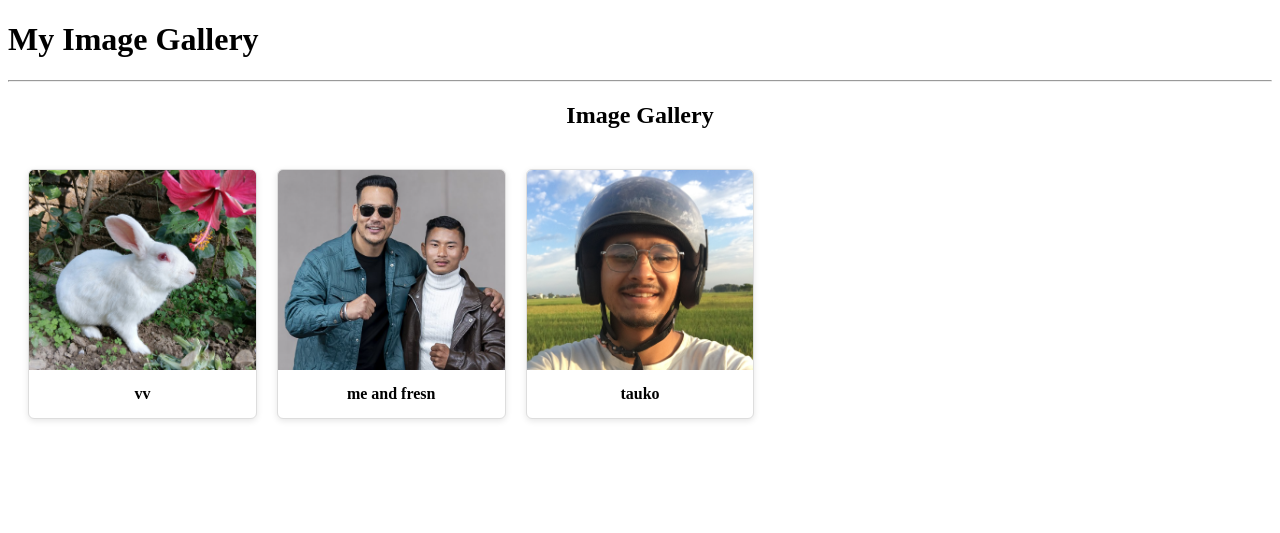
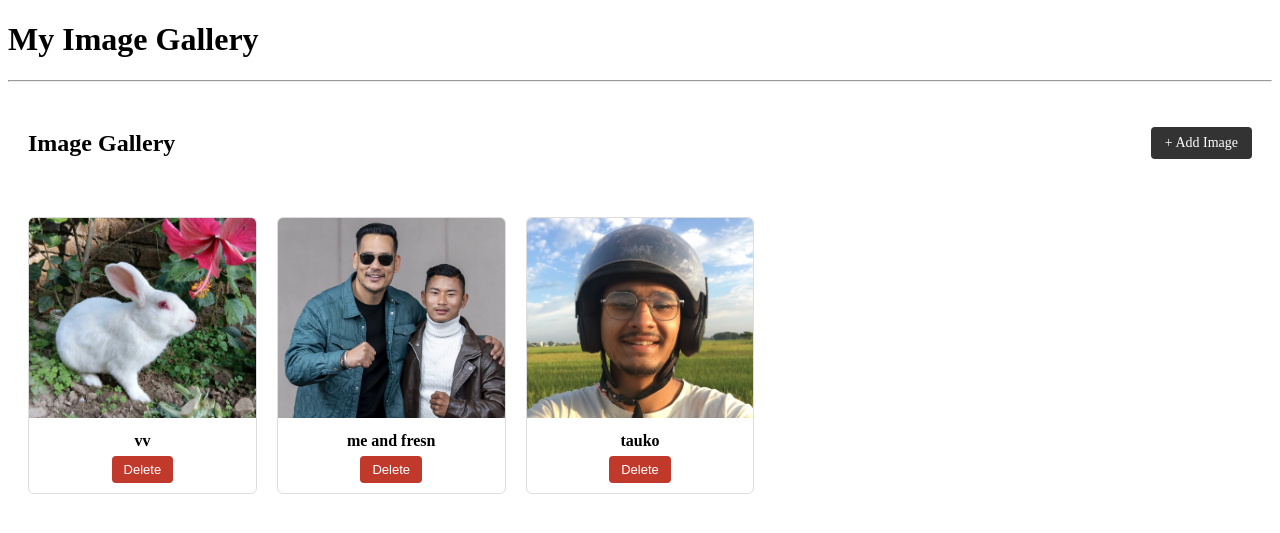
Before and after one commit to parashac/Django-based-Image_Gallery, a Django app: page / in a window 1280 px wide. Shown: the top 533 px of the page. Run offline with Django 5.2, Linux system fonts and the light colour scheme; data comes from the database, SQL or seed files in the repository; both versions use the stored data as it was after the commit.

Commit message:
upload and delete

```diff
--- a/gallery_app/urls.py
+++ b/gallery_app/urls.py
@@ -2,4 +2,6 @@ from gallery_app import views
 from django.urls import path
 urlpatterns =[
     path("",views.gallery,name="gallery"),
+    path('upload/', views.upload_image, name='upload_image'),
+    path('delete/<int:id>/', views.delete_image, name='delete_image'),
 ]
--- a/gallery_app/views.py
+++ b/gallery_app/views.py
@@ -15,3 +15,14 @@ def upload_image(request):
             return redirect('gallery')
 
     return render(request, 'upload.html')
+from django.shortcuts import redirect
+from .models import Image
+
+def delete_image(request, id):
+    image = Image.objects.filter(id=id)
+
+    if request.method == "POST":
+        image.delete()
+        return redirect("gallery")
+
+    return redirect("gallery")
--- a/templates/gallery.html
+++ b/templates/gallery.html
@@ -1,6 +1,4 @@
 {% extends "base.html" %}
-
-{% block title %}Gallery{% endblock %}
 
 {% block content %}
 
@@ -17,39 +15,74 @@
     border-radius: 6px;
     overflow: hidden;
     background: #fff;
-    box-shadow: 0 2px 6px rgba(0,0,0,0.1);
 }
 
 .gallery-card img {
     width: 100%;
     height: 200px;
-    object-fit: cover; /* IMPORTANT */
-    display: block;
+    object-fit: cover;
 }
 
-.gallery-card .info {
+.gallery-info {
     padding: 10px;
     text-align: center;
 }
 
-.gallery-card .info h4 {
-    margin: 5px 0;
-    font-size: 16px;
+.delete-btn {
+    margin-top: 6px;
+    padding: 6px 12px;
+    background: #c0392b;
+    color: #fff;
+    border: none;
+    border-radius: 4px;
+    font-size: 13px;
+    cursor: pointer;
+}
+
+.delete-btn:hover {
+    background: #a93226;
+}
+
+.top-bar {
+    display: flex;
+    justify-content: space-between;
+    align-items: center;
+    padding: 20px;
+}
+
+.add-btn {
+    padding: 8px 14px;
+    background: #333;
+    color: #fff;
+    text-decoration: none;
+    border-radius: 4px;
+    font-size: 14px;
 }
 </style>
 
-<h2 style="text-align:center;">Image Gallery</h2>
+<div class="top-bar">
+    <h2>Image Gallery</h2>
+    <a href="{% url 'upload_image' %}" class="add-btn">+ Add Image</a>
+</div>
 
 <div class="gallery-container">
     {% for img in images %}
         <div class="gallery-card">
             <img src="{{ img.image.url }}" alt="{{ img.title }}">
-            <div class="info">
-                <h4>{{ img.title }}</h4>
+
+            <div class="gallery-info">
+                <strong>{{ img.title }}</strong>
+
+                <form action="{% url 'delete_image' img.id %}"
+                      method="POST"
+                      onsubmit="return confirm('Delete this image?');">
+                    {% csrf_token %}
+                    <button type="submit" class="delete-btn">Delete</button>
+                </form>
             </div>
         </div>
     {% empty %}
-        <p>No images uploaded.</p>
+        <p style="padding:20px;">No images uploaded yet.</p>
     {% endfor %}
 </div>
 
```
Also changed, not shown: templates/upload.html (+7 -56 lines), db.sqlite3, media/gallery/Screenshot_2025-12-20_212857.png (added), media/gallery/Screenshot_2025-12-30_173351.png (added), media/gallery/Screenshot_2026-01-12_204233.png (added).
